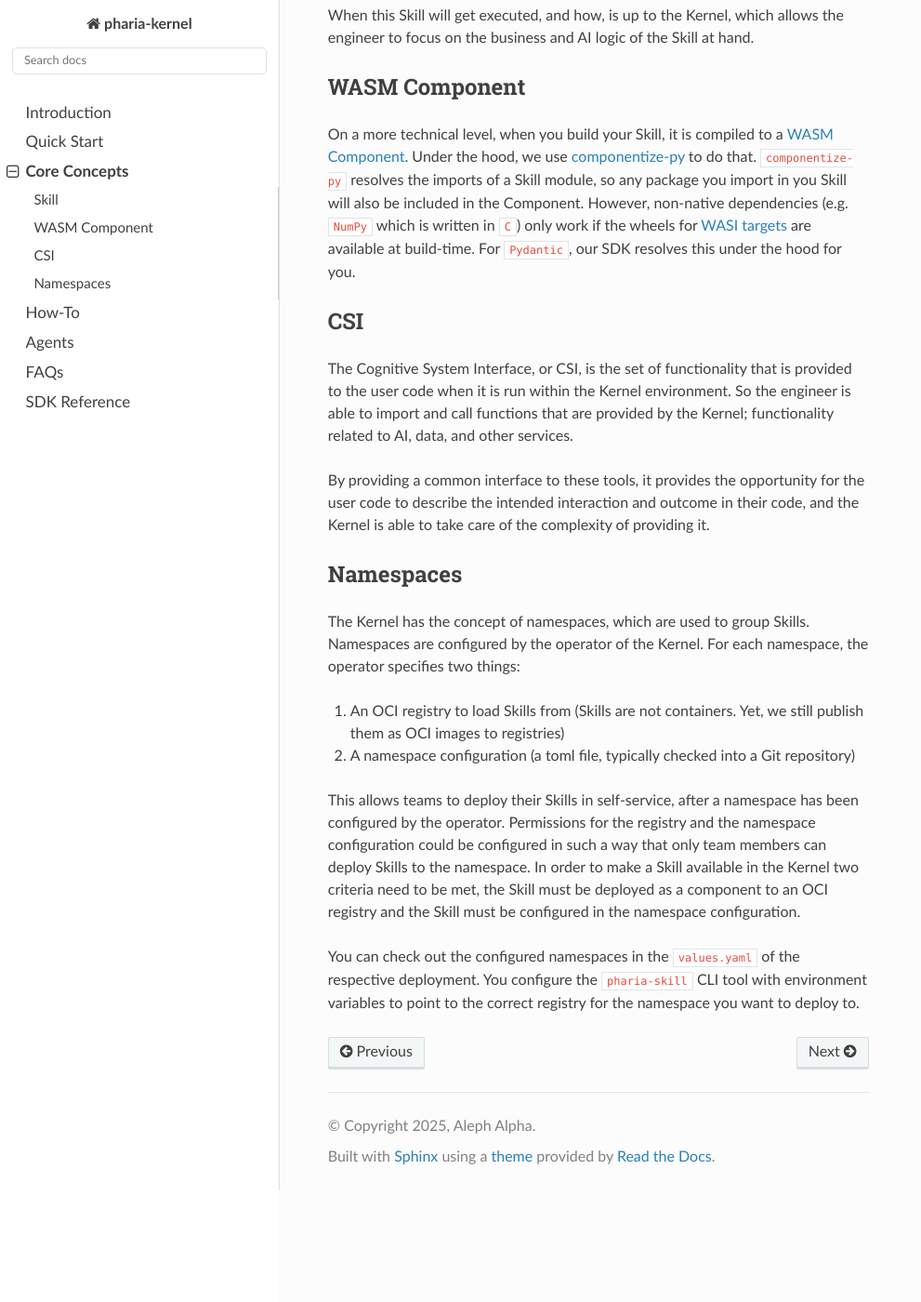
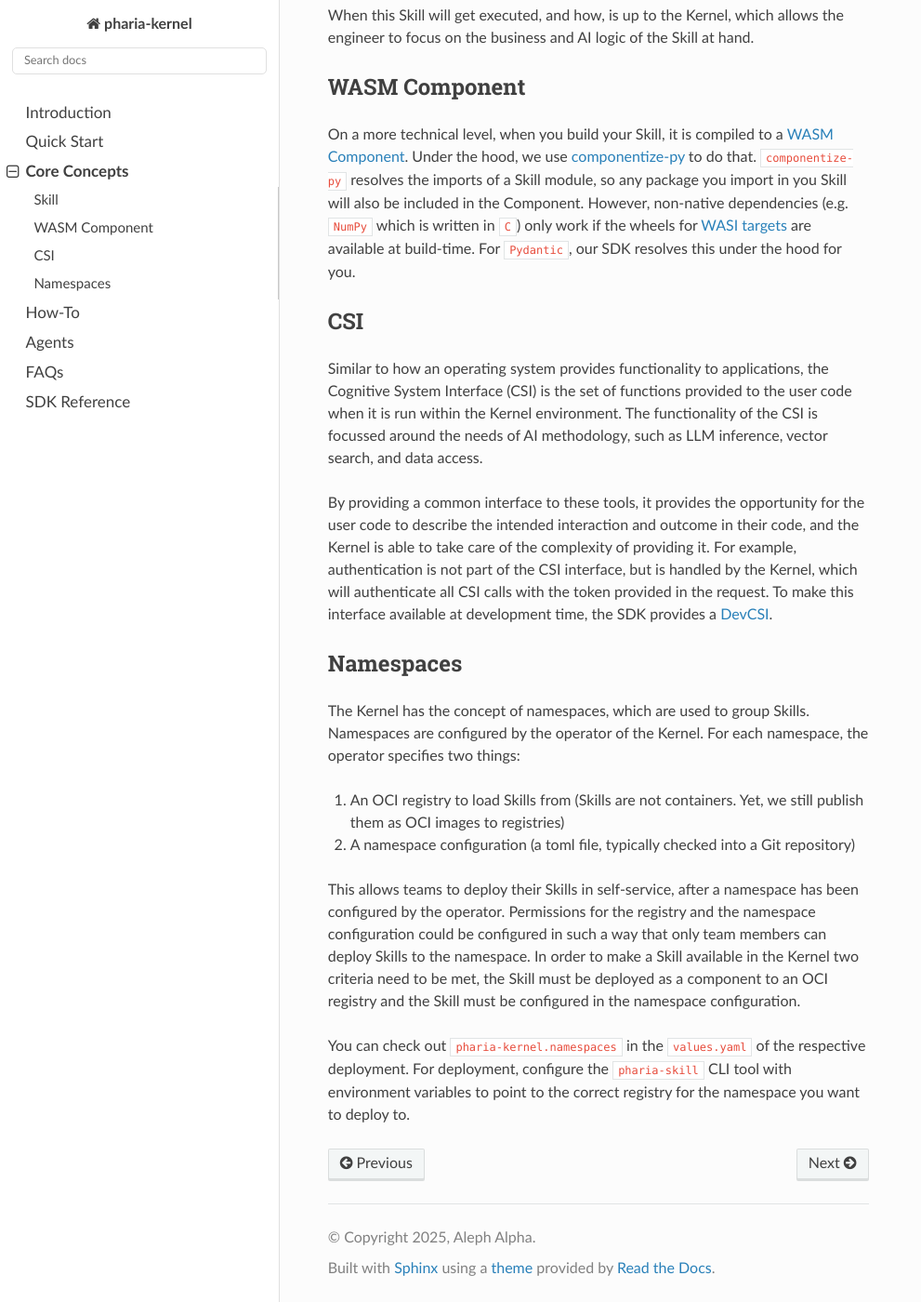
Before and after one commit to Aleph-Alpha/pharia-kernel-sdk-py, a Sphinx documentation site: the page built from docs/source/core_concepts.md, in a window 1280 px wide and 1400 px high, scrolled down 451 px. Shown: the whole window at 93% size, without its empty margins (0-991 px from the left). Built offline with Sphinx 7.4.7 and the Read the Docs theme 3.1.0, drawn with Linux system fonts in a browser that asks for light colours; before the commit the page ends 1731 px from its top, so only the background shows below that.

Commit message:
docs: link core concepts csi

```diff
--- a/docs/source/core_concepts.md
+++ b/docs/source/core_concepts.md
@@ -19,10 +19,12 @@
 
 ## CSI
 
-The Cognitive System Interface, or CSI, is the set of functionality that is provided to the user code when it is run within the Kernel environment.
-So the engineer is able to import and call functions that are provided by the Kernel; functionality related to AI, data, and other services.
+Similar to how an operating system provides functionality to applications, the Cognitive System Interface (CSI) is the set of functions provided to the user code when it is run within the Kernel environment.
+The functionality of the CSI is focussed around the needs of AI methodology, such as LLM inference, vector search, and data access.
 
 By providing a common interface to these tools, it provides the opportunity for the user code to describe the intended interaction and outcome in their code, and the Kernel is able to take care of the complexity of providing it.
+For example, authentication is not part of the CSI interface, but is handled by the Kernel, which will authenticate all CSI calls with the token provided in the request.
+To make this interface available at development time, the SDK provides a [DevCSI](references.rst#pharia_skill.DevCsi).
 
 ## Namespaces
 
@@ -36,4 +38,4 @@
 Permissions for the registry and the namespace configuration could be configured in such a way that only team members can deploy Skills to the namespace.
 In order to make a Skill available in the Kernel two criteria need to be met, the Skill must be deployed as a component to an OCI registry and the Skill must be configured in the namespace configuration.
 
-You can check out the configured namespaces in the `values.yaml` of the respective deployment. You configure the `pharia-skill` CLI tool with environment variables to point to the correct registry for the namespace you want to deploy to.
+You can check out `pharia-kernel.namespaces` in the `values.yaml` of the respective deployment. For deployment, configure the `pharia-skill` CLI tool with environment variables to point to the correct registry for the namespace you want to deploy to.
```
Also changed, not shown: docs/source/quick_start.md (+1 -1 lines).
